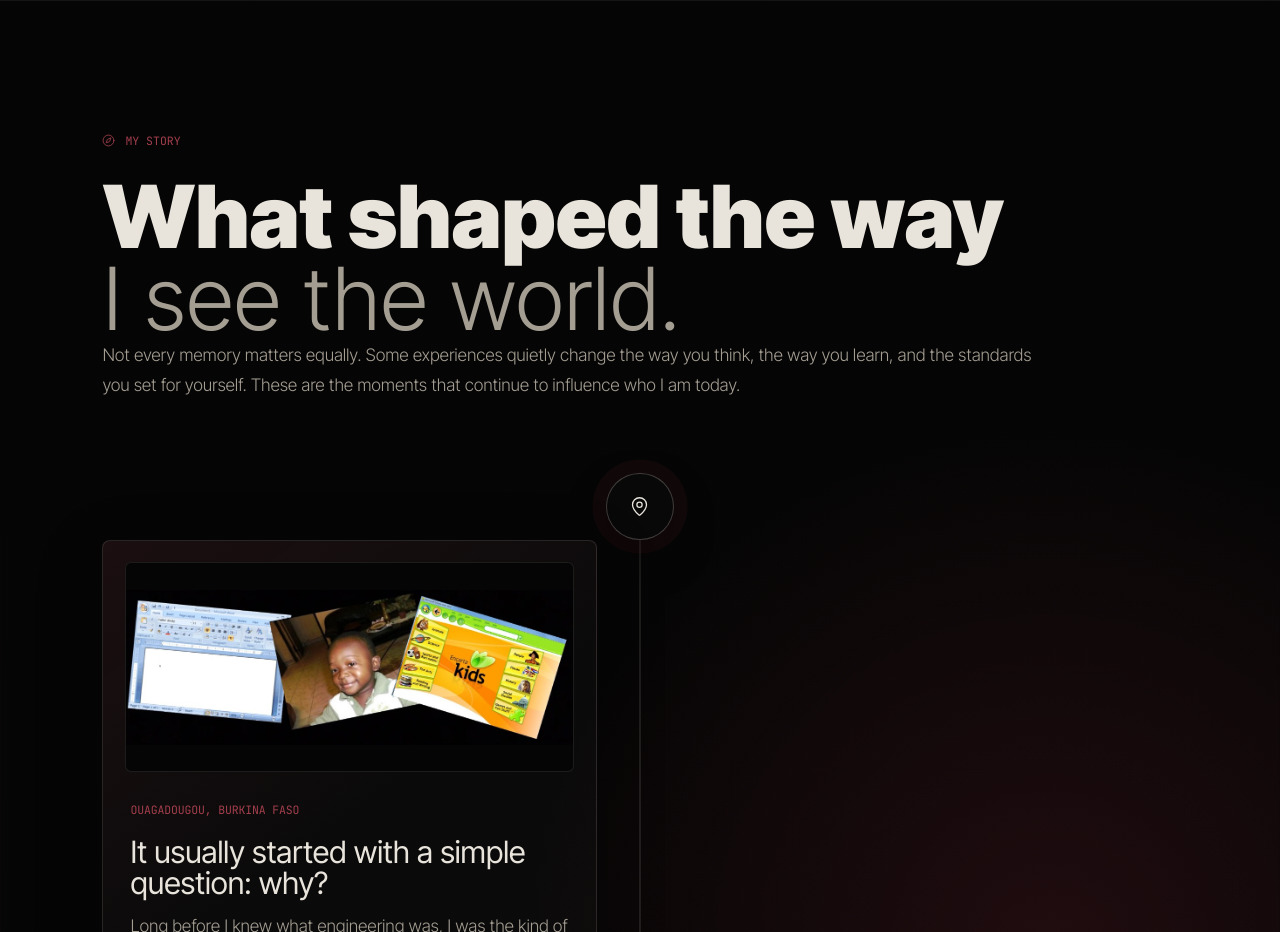
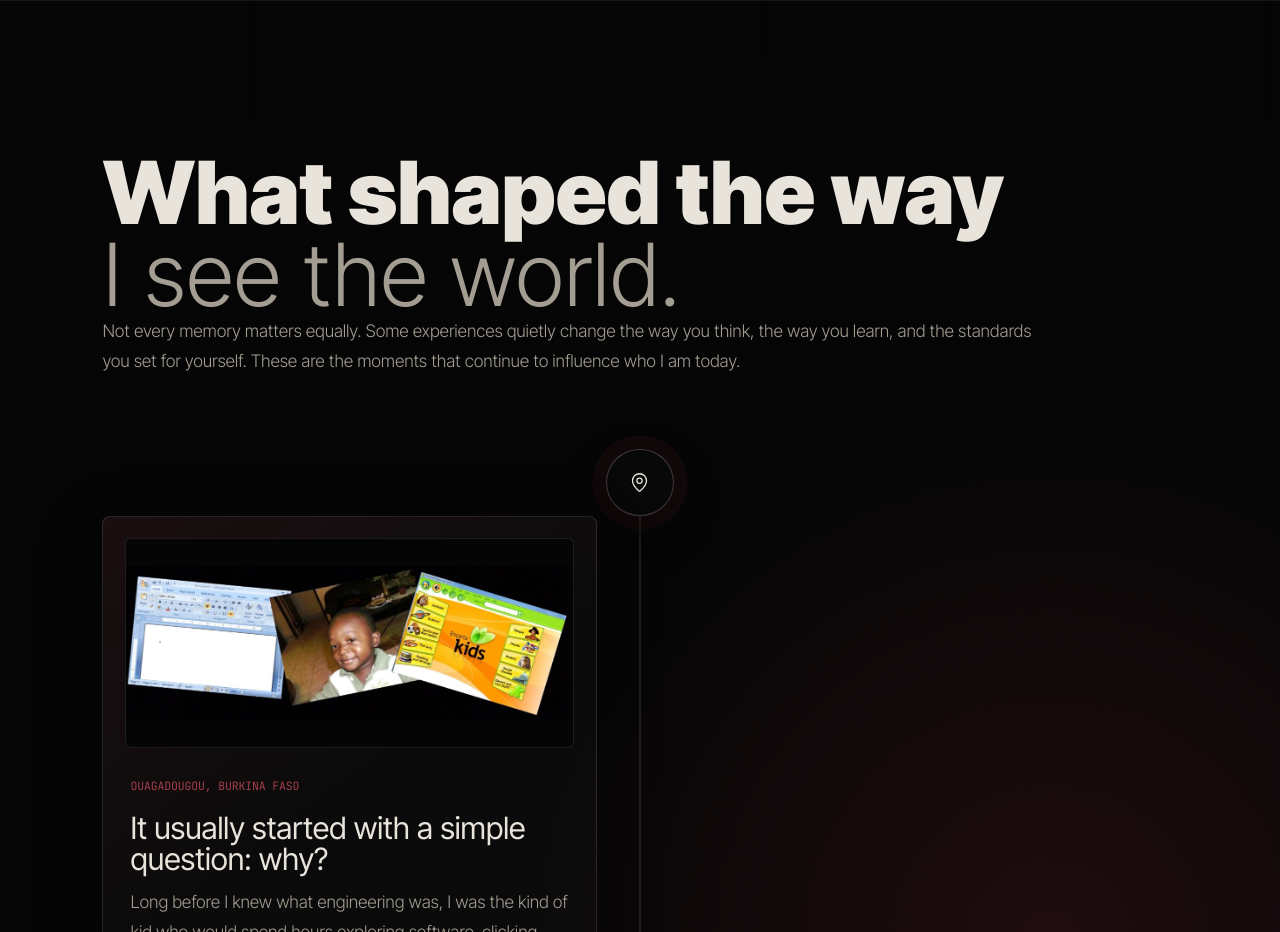
Before and after one commit to RayannSagnon/portfolio, a Next.js app: page /about in a window 1280 px wide. Shown: the part 800-1732 px from the top of the page. Built offline with nearby package versions, Linux system fonts and the light colour scheme; no server answers.

Commit message:
Remove My story eyebrow from timeline section.

```diff
--- a/components/about/AboutExperience.tsx
+++ b/components/about/AboutExperience.tsx
@@ -1202,10 +1202,6 @@ export function AboutExperience() {
 
       <section className="story-section story-timeline-section">
         <div className="story-section-head" data-story-reveal>
-          <span className="story-eyebrow">
-            <Compass size={13} strokeWidth={1.6} />
-            My story
-          </span>
           <h2 className="story-section-title">
             What shaped the way
             <br />
```
